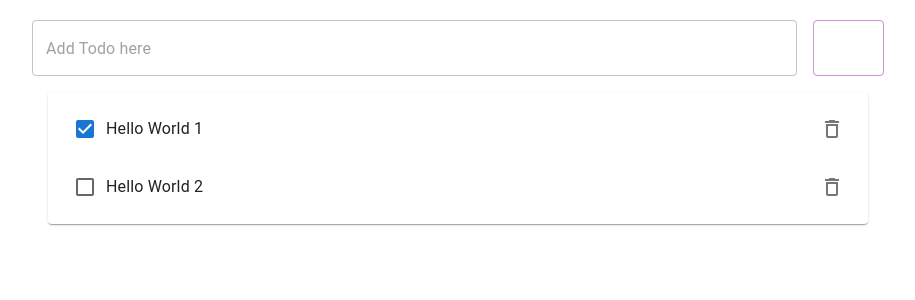
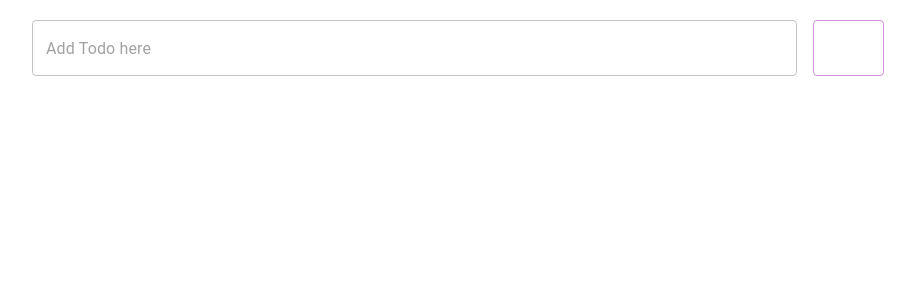
Before and after one commit to glshlee/planb, a React (Create React App) app in the folder frontend/todo-react-app/: page / in a window 1280 px wide. Shown: the top 300 px of the page, without its empty margins (182-1097 px from the left). Built offline with nearby package versions, Linux system fonts and the light colour scheme.

Commit message:
added delete todo handler

```diff
--- a/frontend/todo-react-app/src/App.js
+++ b/frontend/todo-react-app/src/App.js
@@ -5,18 +5,7 @@ import { Container, List, Paper } from "@mui/material";
 import AddTodo from "./AddTodo"
 
 function App() {
-  const [items, setItems] = useState([
-    {
-      id: "0",
-      title: "Hello World 1",
-      done: true,
-    },
-    {
-      id: "1",
-      title: "Hello World 2",
-      done: false,
-    },
-  ]);
+  const [items, setItems] = useState([]);
 
   const addItem = (item) => {
     item.id = "ID-" + items.length;
@@ -25,10 +14,16 @@ function App() {
     console.log("items : ", items);
   }
 
+  const deleteItem = (item) => {
+    const newItems = items.filter(e => e.id !== item.id);
+    setItems([...newItems]);
+    console.log("items : ", items);
+  }
+
   let todoItems = items.length > 0 && (
     <Paper style={{ margin: 16 }}>
       <List>
-        {items.map((item) => (<Todo item={item} key={item.id} />))}
+        {items.map((item) => (<Todo item={item} key={item.id} deleteItem={deleteItem} />))}
       </List>
     </Paper>
   )
--- a/frontend/todo-react-app/src/Todo.js
+++ b/frontend/todo-react-app/src/Todo.js
@@ -4,6 +4,12 @@ import DeletedOutlined from "@mui/icons-material/DeleteOutlined"
 
 const Todo = (props) => {
     const [item, setItem] = useState(props.item);
+
+    const deleteItem = props.deleteItem;
+
+    const deleteEventHandler = () => {
+        deleteItem(item)
+    };
 
     return (
         <ListItem>
@@ -20,7 +26,7 @@ const Todo = (props) => {
                 />
             </ListItemText>
             <ListItemSecondaryAction>
-                <IconButton aria-label="Delete Todo">
+                <IconButton aria-label="Delete Todo" onClick={deleteEventHandler}>
                     <DeletedOutlined />
                 </IconButton>
             </ListItemSecondaryAction>
```
